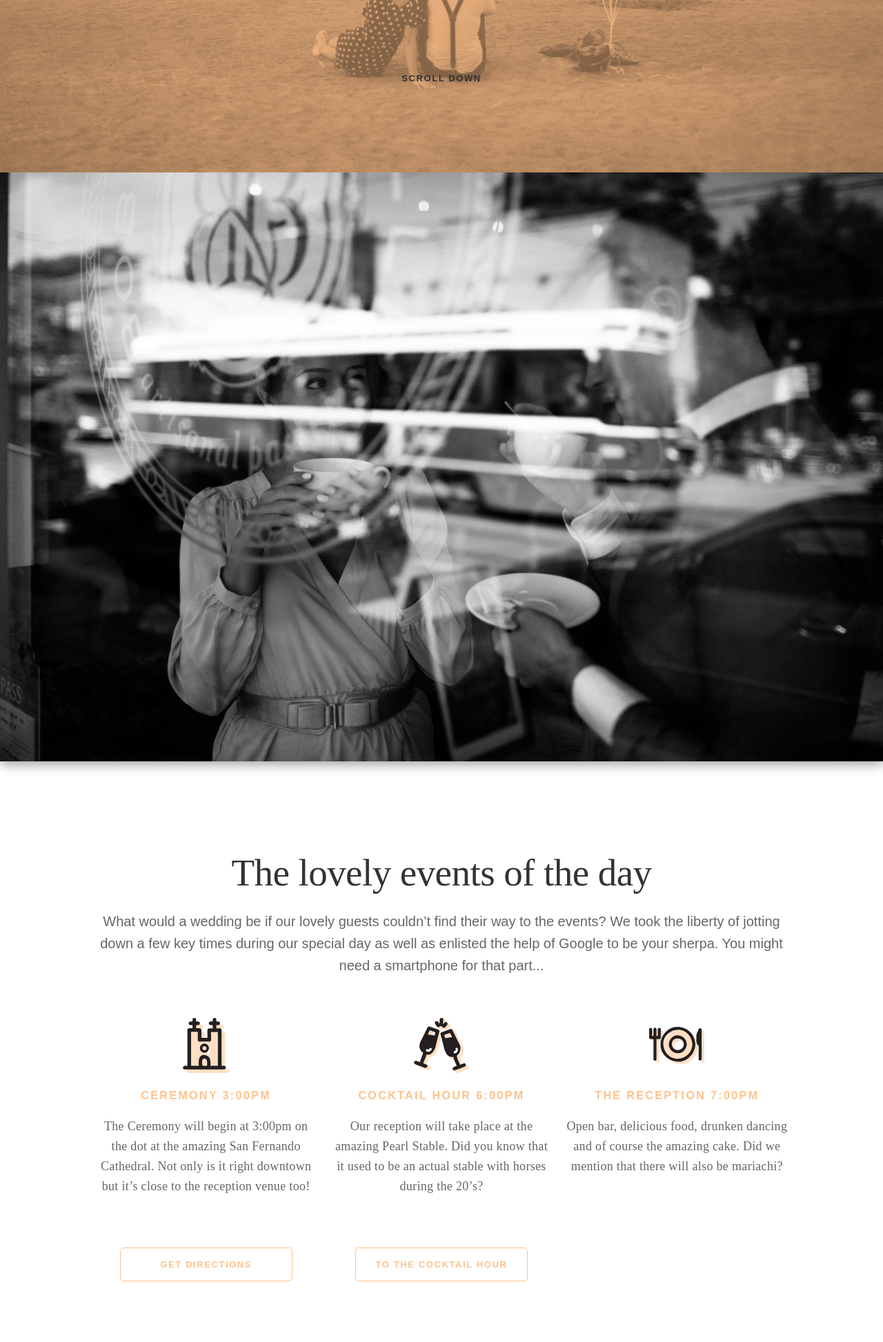
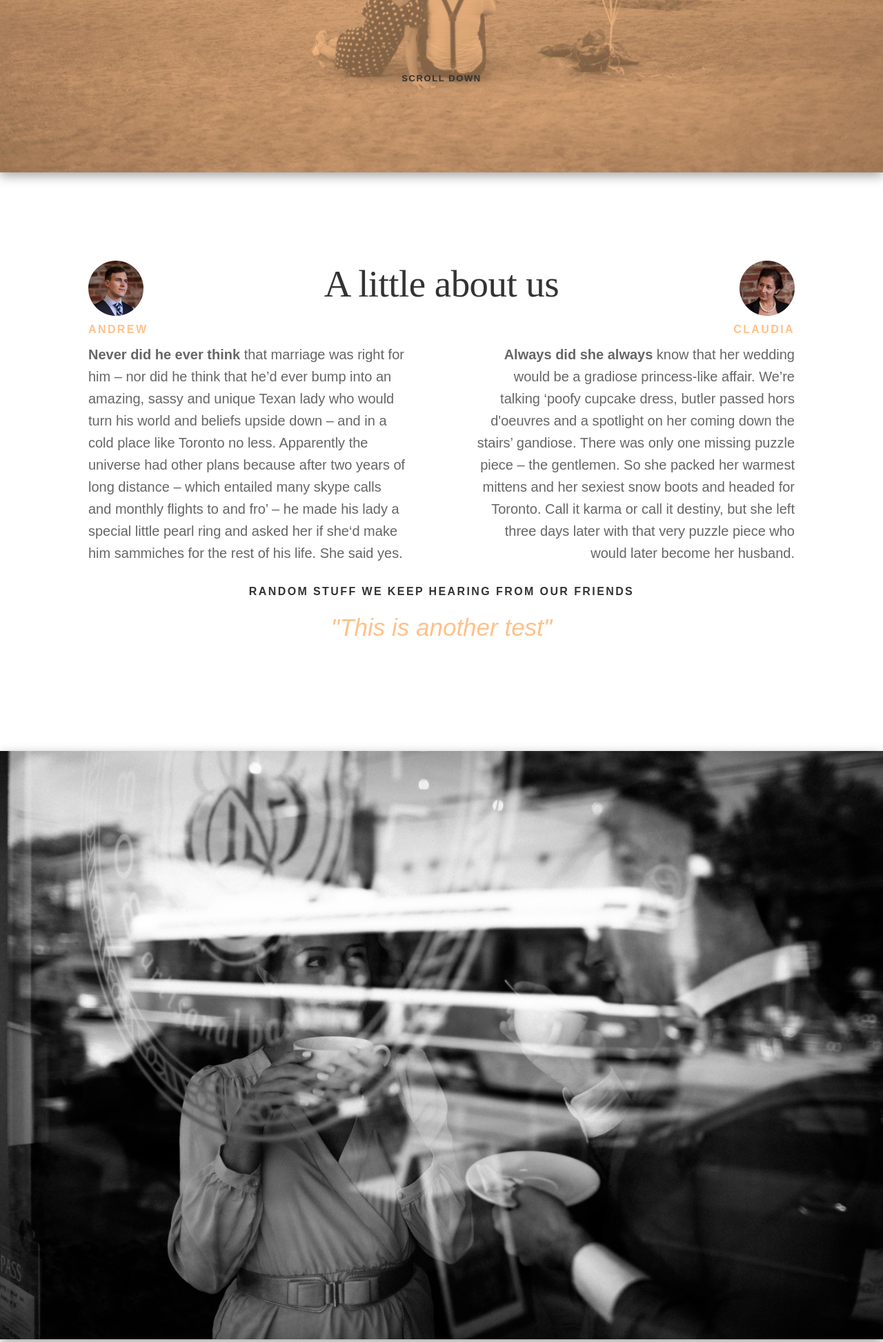
Before and after one commit to arvinsingla/ac_wedding, a PHP site: page / in a window 1280 px wide. Shown: the part 603-2549 px from the top of the page at 69% size. Run offline with PHP 8.4, Linux system fonts and the light colour scheme; some libraries are stand-ins or nearby versions.

Commit message:
about us and a few other sections.

```diff
--- a/index.html
+++ b/index.html
@@ -22,6 +22,47 @@
         </div>
         <div class="row-footer text-center">
           <h5 class="show-for-large-up scroll-down">Scroll down</h5>
+        </div>
+      </div>
+    </div>
+
+    <!-- About us Details -->
+    <div class="row content about-us-content text-center">
+      <div class="small-12 medium-12 large-12 column">
+        <div class="row-content intro-text">
+          <h2>A little about us</h2>
+        </div>
+      </div>
+      <div class="small-6 medium-6 large-6 column">
+        <div class="row-content andrew-avatar">
+          <img src="images/avatar-a.png" class="avatar" data-person="andrew">
+        </div>
+      </div>
+      <div class="small-6 medium-6 large-6 column">
+        <div class="row-content claudia-avatar">
+          <img src="images/avatar-c.png" class="avatar" data-person="claudia">
+        </div>
+      </div>
+      <div class="small-12 medium-12 large-6 column">
+        <div class="row-content andrew-text avatar-text">
+          <h4 class="peach">Andrew</h4>
+          <p class="intro">
+            <strong>Never did he ever think</strong> that marriage was right for him – nor did he think that he’d ever bump into an amazing, sassy and unique Texan lady who would turn his world and beliefs upside down – and in a cold place like Toronto no less. Apparently the universe had other plans because after two years of long distance – which entailed many skype calls and monthly flights to and fro’ – he made his lady a special little pearl ring and asked her if she‘d make him sammiches for the rest of his life. She said yes.
+          </p>
+        </div>
+      </div>
+      <div class="small-12 medium-12 large-6 column">
+        <div class="row-content claudia-text avatar-text">
+          <h4 class="peach">Claudia</h4>
+          <p class="intro">
+            <strong>Always did she always</strong> know that her wedding would be a gradiose princess-like affair. We’re talking ‘poofy cupcake dress, butler passed hors d'oeuvres and a spotlight on her coming down the stairs’ gandiose. There was only one missing puzzle piece – the gentlemen. So she packed her warmest mittens and her sexiest snow boots and headed for Toronto. Call it karma or call it destiny, but she left three days later with that very puzzle piece who would later become her husband.
+          </p>
+        </div>
+      </div>
+      <div class="small-12 medium-12 large-12 column">
+        <div class="row-content quotes">
+          <h4>Random stuff we keep hearing from our friends</h4>
+          <blockquote></blockquote>
         </div>
       </div>
     </div>
--- a/js/app.js
+++ b/js/app.js
@@ -18,6 +18,45 @@ $(document).foundation();
     }
   });
   */
+
+  // Allow avatars to swap out text on mobile form factors
+  if (!matchMedia(Foundation.media_queries['large']).matches) {
+    $('img.avatar').on('click', function() {
+      if ($(this).data('person') == 'andrew') {
+        $('.claudia-avatar img').addClass('inactive');
+        $('.claudia-text').addClass('hide');
+        $('.andrew-avatar img').removeClass('inactive');
+        $('.andrew-text').removeClass('hide');
+      } else {
+        $('.claudia-avatar img').removeClass('inactive');
+        $('.claudia-text').removeClass('hide');
+        $('.andrew-avatar img').addClass('inactive');
+        $('.andrew-text').addClass('hide');
+      }
+    });
+    $('img.avatar').first().trigger('click');
+  }
+
+  // Custom quotes
+  var quotes = [
+    '“Omg you gaiz are like so cute. I wish I could own a Way-Way and be as amazing as you!”',
+    '"This is a test"',
+    '"This is another test"'
+  ];
+  // randomize the order
+  quotes.sort(function() { return 0.5 - Math.random() });
+  var quotePosition = 0;
+  $('.about-us-content blockquote').html(quotes[quotePosition]).click(function() {
+    if (quotePosition == quotes.length) {
+      quotePosition = 0;
+    } else {
+      quotePosition++;
+    }
+    // Fade out the text, update it and fade it back in.
+    $(this).fadeOut(function() {
+      $(this).html(quotes[quotePosition]).fadeIn()
+    });
+  });
 
   // Ensure each row has a higher z-index then the one below it.
   $('div.row').each(function(index) {
--- a/scss/components/_sections.scss
+++ b/scss/components/_sections.scss
@@ -28,6 +28,56 @@
     padding-bottom: rem-calc(60px);
   }
 }
+
+// About us
+
+.about-us-content {
+  padding: 10%;
+  h2 {
+    padding-bottom: rem-calc(20px);
+  }
+  h4 {
+    padding: rem-calc(10px) 0;
+  }
+  .andrew-avatar {
+    text-align: right;
+    padding-right: rem-calc(5px);
+  }
+  .claudia-avatar {
+    text-align: left;
+    padding-left: rem-calc(5px);
+  }
+  .avatar {
+    cursor: pointer;
+  }
+  blockquote {
+    cursor: pointer;
+  }
+}
+
+@media #{$large-only} {
+  .about-us-content {
+    h2 {
+      position: relative;
+      top: rem-calc(100px);
+      margin-top: rem-calc(-100px);
+    }
+    .andrew-avatar,
+    .andrew-text {
+      text-align: left;
+      padding-right: 10%;
+    }
+    .claudia-avatar,
+    .claudia-text {
+      text-align: right;
+      padding-left: 10%;
+    }
+    .avatar {
+      cursor: default;
+    }
+  }
+}
+
 
 // Wedding Details
 
--- a/stylesheets/app.css
+++ b/stylesheets/app.css
@@ -3436,30 +3436,85 @@ select.selected:hover {
 }
 
 /* line 34, ../scss/components/_sections.scss */
+.about-us-content {
+  padding: 10%;
+}
+/* line 36, ../scss/components/_sections.scss */
+.about-us-content h2 {
+  padding-bottom: 1.25rem;
+}
+/* line 39, ../scss/components/_sections.scss */
+.about-us-content h4 {
+  padding: 0.625rem 0;
+}
+/* line 42, ../scss/components/_sections.scss */
+.about-us-content .andrew-avatar {
+  text-align: right;
+  padding-right: 0.3125rem;
+}
+/* line 46, ../scss/components/_sections.scss */
+.about-us-content .claudia-avatar {
+  text-align: left;
+  padding-left: 0.3125rem;
+}
+/* line 50, ../scss/components/_sections.scss */
+.about-us-content .avatar {
+  cursor: pointer;
+}
+/* line 53, ../scss/components/_sections.scss */
+.about-us-content blockquote {
+  cursor: pointer;
+}
+
+@media only screen and (min-width: 64.063em) and (max-width: 90em) {
+  /* line 60, ../scss/components/_sections.scss */
+  .about-us-content h2 {
+    position: relative;
+    top: 6.25rem;
+    margin-top: -6.25rem;
+  }
+  /* line 66, ../scss/components/_sections.scss */
+  .about-us-content .andrew-avatar,
+  .about-us-content .andrew-text {
+    text-align: left;
+    padding-right: 10%;
+  }
+  /* line 71, ../scss/components/_sections.scss */
+  .about-us-content .claudia-avatar,
+  .about-us-content .claudia-text {
+    text-align: right;
+    padding-left: 10%;
+  }
+  /* line 75, ../scss/components/_sections.scss */
+  .about-us-content .avatar {
+    cursor: default;
+  }
+}
+/* line 84, ../scss/components/_sections.scss */
 .wedding-details-content {
   padding: 10%;
 }
-/* line 36, ../scss/components/_sections.scss */
+/* line 86, ../scss/components/_sections.scss */
 .wedding-details-content h2 {
   padding-bottom: 1.25rem;
 }
-/* line 39, ../scss/components/_sections.scss */
+/* line 89, ../scss/components/_sections.scss */
 .wedding-details-content .intro-text {
   padding-bottom: 2.5rem;
 }
-/* line 44, ../scss/components/_sections.scss */
+/* line 94, ../scss/components/_sections.scss */
 .wedding-details-content .ceremony,
 .wedding-details-content .reception,
 .wedding-details-content .cocktail {
   padding: 0 0.625rem;
 }
-/* line 46, ../scss/components/_sections.scss */
+/* line 96, ../scss/components/_sections.scss */
 .wedding-details-content .ceremony h4,
 .wedding-details-content .reception h4,
 .wedding-details-content .cocktail h4 {
   padding: 1.25rem 0;
 }
-/* line 49, ../scss/components/_sections.scss */
+/* line 99, ../scss/components/_sections.scss */
 .wedding-details-content .ceremony .button,
 .wedding-details-content .reception .button,
 .wedding-details-content .cocktail .button {
@@ -3467,13 +3522,13 @@ select.selected:hover {
 }
 
 @media only screen and (min-width: 40.063em) and (max-width: 64em) {
-  /* line 59, ../scss/components/_sections.scss */
+  /* line 109, ../scss/components/_sections.scss */
   .ceremony p,
   .reception p,
   .cocktail p {
     padding: 0 10%;
   }
-  /* line 62, ../scss/components/_sections.scss */
+  /* line 112, ../scss/components/_sections.scss */
   .ceremony .button,
   .reception .button,
   .cocktail .button {
@@ -3481,73 +3536,73 @@ select.selected:hover {
   }
 }
 @media only screen and (min-width: 64.063em) and (max-width: 90em) {
-  /* line 72, ../scss/components/_sections.scss */
+  /* line 122, ../scss/components/_sections.scss */
   .ceremony p,
   .reception p,
   .cocktail p {
     height: 9.375rem;
   }
 }
-/* line 80, ../scss/components/_sections.scss */
+/* line 130, ../scss/components/_sections.scss */
 .lodging-content {
   padding: 10%;
 }
-/* line 82, ../scss/components/_sections.scss */
+/* line 132, ../scss/components/_sections.scss */
 .lodging-content h2 {
   padding-bottom: 3.125rem;
 }
-/* line 86, ../scss/components/_sections.scss */
+/* line 136, ../scss/components/_sections.scss */
 .lodging-content .gunter,
 .lodging-content .courtyard {
   padding: 0 5%;
   text-align: center;
 }
-/* line 89, ../scss/components/_sections.scss */
+/* line 139, ../scss/components/_sections.scss */
 .lodging-content .gunter h5,
 .lodging-content .courtyard h5 {
   padding: 0.3125rem 0;
 }
-/* line 93, ../scss/components/_sections.scss */
+/* line 143, ../scss/components/_sections.scss */
 .lodging-content .button {
   margin-bottom: 3.125rem;
 }
 
 @media only screen and (min-width: 64.063em) and (max-width: 90em) {
-  /* line 101, ../scss/components/_sections.scss */
+  /* line 151, ../scss/components/_sections.scss */
   .lodging-content .gunter,
   .lodging-content .courtyard {
     text-align: left;
   }
-  /* line 103, ../scss/components/_sections.scss */
+  /* line 153, ../scss/components/_sections.scss */
   .lodging-content .gunter p,
   .lodging-content .courtyard p {
     height: 11.875rem;
   }
-  /* line 107, ../scss/components/_sections.scss */
+  /* line 157, ../scss/components/_sections.scss */
   .lodging-content .button {
     margin-bottom: 0;
   }
 }
-/* line 114, ../scss/components/_sections.scss */
+/* line 164, ../scss/components/_sections.scss */
 .in-between-content {
   padding: 5%;
 }
-/* line 116, ../scss/components/_sections.scss */
+/* line 166, ../scss/components/_sections.scss */
 .in-between-content h2 {
   padding-bottom: 1.25rem;
 }
-/* line 119, ../scss/components/_sections.scss */
+/* line 169, ../scss/components/_sections.scss */
 .in-between-content p.intro {
   padding-bottom: 1.875rem;
 }
-/* line 122, ../scss/components/_sections.scss */
+/* line 172, ../scss/components/_sections.scss */
 .in-between-content .double-border {
   border: 0.0625rem solid #f6f6f6;
   position: relative;
   padding: 5% 10%;
   margin: 0 auto;
 }
-/* line 127, ../scss/components/_sections.scss */
+/* line 177, ../scss/components/_sections.scss */
 .in-between-content .double-border:before {
   content: " ";
   position: absolute;
@@ -3558,55 +3613,55 @@ select.selected:hover {
   bottom: 0.3125rem;
   border: 0.0625rem solid #f6f6f6;
 }
-/* line 137, ../scss/components/_sections.scss */
+/* line 187, ../scss/components/_sections.scss */
 .in-between-content .double-border li {
   text-align: left;
   color: #ffc189;
 }
 
 @media only screen and (min-width: 64.063em) and (max-width: 90em) {
-  /* line 145, ../scss/components/_sections.scss */
+  /* line 195, ../scss/components/_sections.scss */
   .in-between-content {
     padding: 10% 15%;
   }
-  /* line 147, ../scss/components/_sections.scss */
+  /* line 197, ../scss/components/_sections.scss */
   .in-between-content .double-border {
     width: 80%;
   }
 }
-/* line 154, ../scss/components/_sections.scss */
+/* line 204, ../scss/components/_sections.scss */
 .hear-from-you-content {
   padding: 10%;
 }
-/* line 156, ../scss/components/_sections.scss */
+/* line 206, ../scss/components/_sections.scss */
 .hear-from-you-content h2 {
   padding-bottom: 1.25rem;
 }
-/* line 159, ../scss/components/_sections.scss */
+/* line 209, ../scss/components/_sections.scss */
 .hear-from-you-content a {
   color: black;
   text-decoration: none;
   border-bottom: 0;
 }
-/* line 165, ../scss/components/_sections.scss */
+/* line 215, ../scss/components/_sections.scss */
 .hear-from-you-content .twitter-content,
 .hear-from-you-content .mail-content {
   padding-bottom: 3.125rem;
 }
 
 @media only screen and (min-width: 64.063em) and (max-width: 90em) {
-  /* line 173, ../scss/components/_sections.scss */
+  /* line 223, ../scss/components/_sections.scss */
   .hear-from-you-content .twitter-content,
   .hear-from-you-content .mail-content {
     padding-bottom: 0;
   }
 }
 @media only screen and (min-width: 40.063em) and (max-width: 64em) {
-  /* line 182, ../scss/components/_sections.scss */
+  /* line 232, ../scss/components/_sections.scss */
   .row.rsvp .row-content.with-background {
     top: 30%;
   }
-  /* line 185, ../scss/components/_sections.scss */
+  /* line 235, ../scss/components/_sections.scss */
   .row.rsvp .row-footer {
     bottom: 30%;
   }
```
